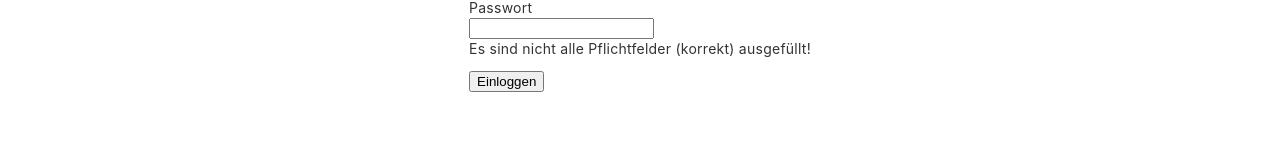
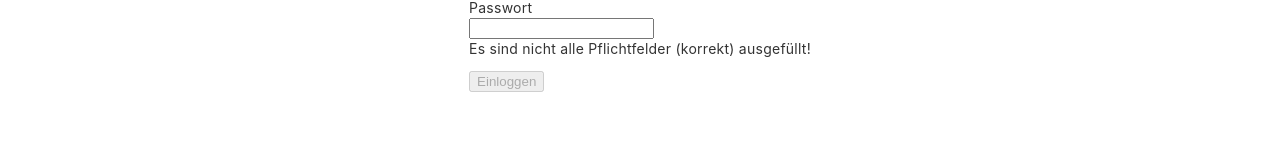
Before and after one commit to vaaniicx/angular-project, an Angular app: page /sign-in in a window 1280 px wide. Shown: the part 173-334 px from the top of the page. Built offline with nearby package versions, Linux system fonts and the light colour scheme.

Commit message:
Disable button if form is invalid

```diff
--- a/src/app/signin/signin.component.html
+++ b/src/app/signin/signin.component.html
@@ -20,5 +20,5 @@
     <p>Es sind nicht alle Pflichtfelder (korrekt) ausgefüllt!</p>
   </div>
 
-  <button type="submit">Einloggen</button><br />
+  <button type="submit" [disabled]="signInForm.invalid">Einloggen</button><br />
 </form>
```
